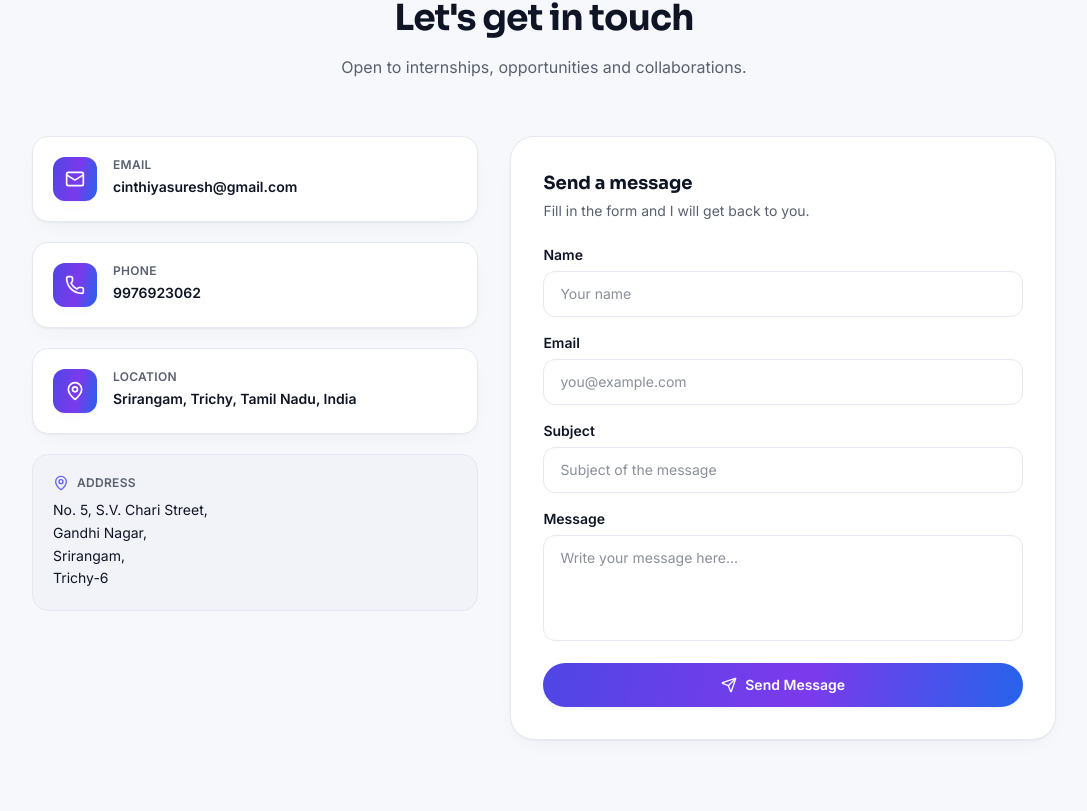
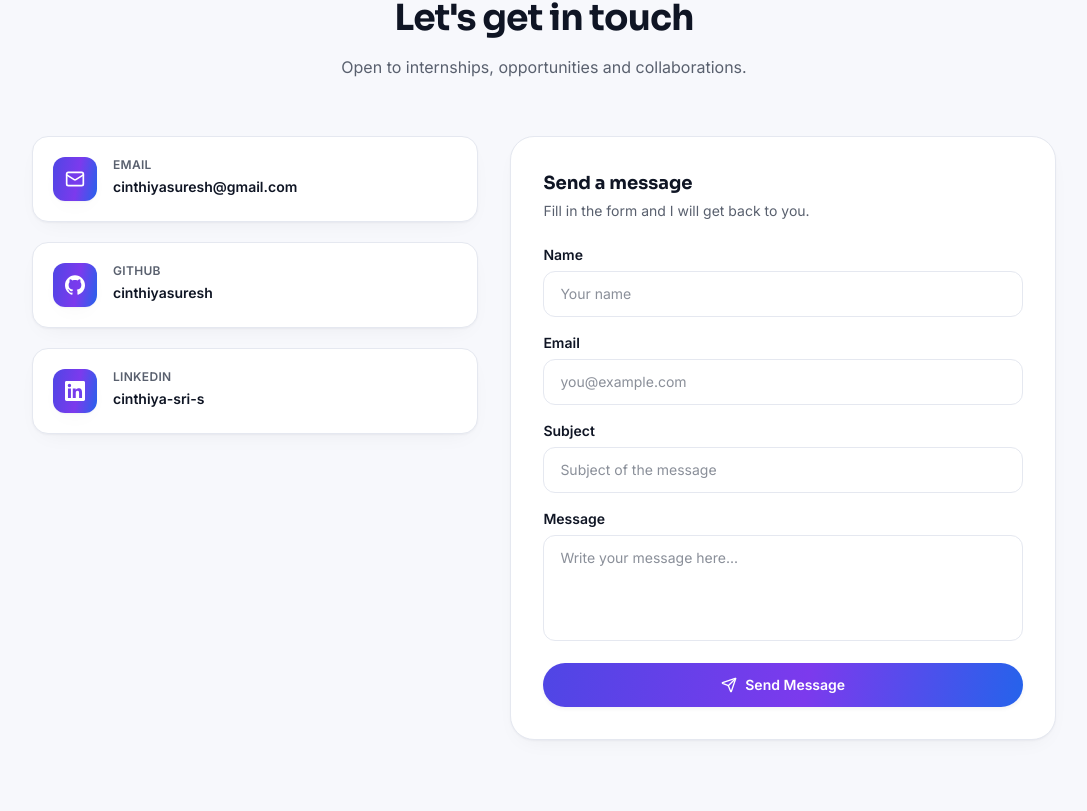
Before and after one commit to cinthiyasuresh/sri_portfolio, a React (Vite) app: page / in a window 1280 px wide. Shown: the part 8289-9100 px from the top of the page, without its empty margins (96-1183 px from the left). Built offline with nearby package versions, Linux system fonts and the light colour scheme.

Commit message:
feat: replace contact phone/location/address with GitHub and LinkedIn

```diff
--- a/src/components/Contact.jsx
+++ b/src/components/Contact.jsx
@@ -1,14 +1,27 @@
 import { useState } from "react";
-import { CheckCircle2, Mail, MapPin, Phone, Send, XCircle } from "lucide-react";
+import { CheckCircle2, Mail, Send, XCircle } from "lucide-react";
 import { contact } from "../data/profile.js";
 import Section from "./common/Section.jsx";
 import SectionHeading from "./common/SectionHeading.jsx";
 import { Reveal } from "./common/Reveal.jsx";
+import { GitHubIcon, LinkedInIcon } from "./common/icons.jsx";
 
 const contactCards = [
-  { label: "Email", value: contact.email, href: `mailto:${contact.email}`, icon: Mail },
-  { label: "Phone", value: contact.phone, href: null, icon: Phone },
-  { label: "Location", value: contact.location, href: null, icon: MapPin },
+  { label: "Email", value: contact.email, href: `mailto:${contact.email}`, icon: <Mail className="h-5 w-5" /> },
+  {
+    label: "GitHub",
+    value: contact.githubHandle,
+    href: contact.github,
+    external: true,
+    icon: <GitHubIcon className="h-5 w-5" />,
+  },
+  {
+    label: "LinkedIn",
+    value: contact.linkedinHandle,
+    href: contact.linkedin,
+    external: true,
+    icon: <LinkedInIcon className="h-5 w-5" />,
+  },
 ];
 
 const inputClass =
@@ -55,11 +68,11 @@ export default function Contact() {
 
         <div className="mx-auto mt-14 grid max-w-5xl gap-8 lg:grid-cols-[0.9fr_1.1fr]">
           <div className="space-y-5">
-            {contactCards.map(({ label, value, href, icon: Icon }) => (
+            {contactCards.map(({ label, value, href, external, icon }) => (
               <Reveal key={label} delay={0.05}>
                 <div className="flex items-start gap-4 rounded-2xl border border-border bg-surface p-5 shadow-card">
                   <span className="flex h-11 w-11 shrink-0 items-center justify-center rounded-xl bg-gradient-brand text-white shadow-card">
-                    <Icon className="h-5 w-5" aria-hidden="true" />
+                    {icon}
                   </span>
                   <div className="min-w-0">
                     <p className="text-xs font-semibold uppercase tracking-wide text-muted">
@@ -68,6 +81,8 @@ export default function Contact() {
                     {href ? (
                       <a
                         href={href}
+                        target={external ? "_blank" : undefined}
+                        rel={external ? "noreferrer" : undefined}
                         className="mt-1 block truncate text-sm font-semibold transition-colors hover:text-indigo-600 dark:hover:text-indigo-300"
                       >
                         {value}
@@ -79,24 +94,6 @@ export default function Contact() {
                 </div>
               </Reveal>
             ))}
-
-            <Reveal delay={0.1}>
-              <div className="rounded-2xl border border-border bg-surface-2/50 p-5">
-                <div className="flex items-center gap-2">
-                  <MapPin className="h-4 w-4 text-indigo-500" aria-hidden="true" />
-                  <p className="text-xs font-semibold uppercase tracking-wide text-muted">
-                    Address
-                  </p>
-                </div>
-                <address className="mt-2 not-italic leading-relaxed text-sm text-foreground">
-                  {contact.address.map((line) => (
-                    <span key={line} className="block">
-                      {line}
-                    </span>
-                  ))}
-                </address>
-              </div>
-            </Reveal>
           </div>
 
           <Reveal delay={0.12}>
--- a/src/components/common/icons.jsx
+++ b/src/components/common/icons.jsx
@@ -37,3 +37,11 @@ export function GitHubIcon({ className = "h-4 w-4", ariaHidden = true }) {
     </svg>
   );
 }
+
+export function LinkedInIcon({ className = "h-4 w-4", ariaHidden = true }) {
+  return (
+    <svg viewBox="0 0 24 24" fill="currentColor" className={className} aria-hidden={ariaHidden}>
+      <path d="M20.45 20.45h-3.55v-5.57c0-1.33-.03-3.04-1.85-3.04-1.86 0-2.14 1.45-2.14 2.94v5.67H9.35V9h3.41v1.56h.05a3.74 3.74 0 0 1 3.37-1.85c3.6 0 4.27 2.37 4.27 5.46zM5.34 7.43a2.06 2.06 0 1 1 0-4.12 2.06 2.06 0 0 1 0 4.12M7.12 20.45H3.56V9h3.56zM22.22 0H1.77C.79 0 0 .77 0 1.72v20.55C0 23.23.79 24 1.77 24h20.45c.98 0 1.78-.77 1.78-1.73V1.72C24 .77 23.2 0 22.22 0" />
+    </svg>
+  );
+}
--- a/src/data/profile.js
+++ b/src/data/profile.js
@@ -235,10 +235,10 @@ export const reference = {
 
 export const contact = {
   email: "cinthiyasuresh@gmail.com",
-  phone: "9976923062",
-  phoneDisplay: "+91 99769 23062",
-  location: "Srirangam, Trichy, Tamil Nadu, India",
-  address: ["No. 5, S.V. Chari Street,", "Gandhi Nagar,", "Srirangam,", "Trichy-6"],
+  github: "https://github.com/cinthiyasuresh",
+  githubHandle: "cinthiyasuresh",
+  linkedin: "https://www.linkedin.com/in/cinthiya-sri-s-51251841b/",
+  linkedinHandle: "cinthiya-sri-s",
 };
 
 export const declaration =
```
